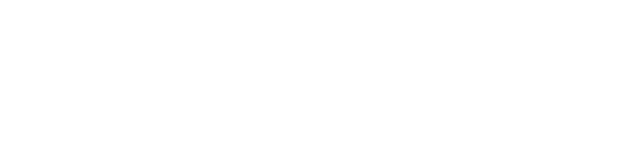
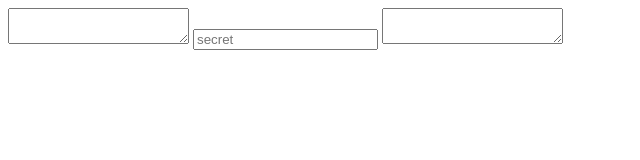
Before and after one commit to ZVernam/crypt, a website with bundled scripts: page index.html in a window 1280 px wide. Shown: the whole page, without its empty margins (0-640 px from the left). Built offline with nearby package versions, Linux system fonts and the light colour scheme.

Commit message:
reformat index.html

```diff
--- a/index.html
+++ b/index.html
@@ -1,10 +1,16 @@
 <!DOCTYPE html>
 <html lang="en">
+
 <head>
   <title>Ecrypt/Decrypt Tool</title>
   <script src="dist/main.js" type="module"></script>
 </head>
+
 <body>
+  <textarea id="text"></textarea>
+  <input id="secret" placeholder="secret" type="password" />
+  <textarea id="cipher"></textarea>
 
 </body>
+
 </html>
```
Lines whose indentation alone changed are shown as unchanged.
